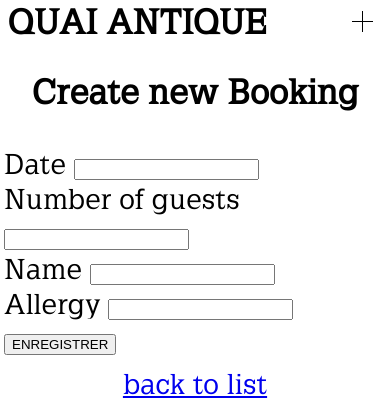
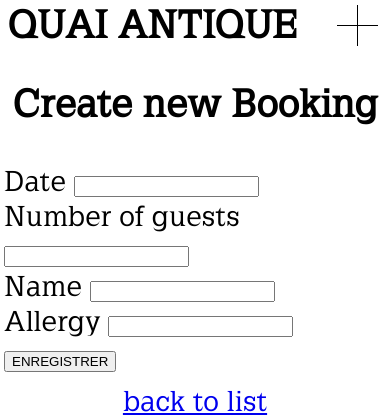
Before and after one commit to stringnameQG/ECF-Restaurant, a Symfony app: template templates/booking/new.html.twig in a window 390 px wide. Shown: the top 420 px of the page. Run offline with Twig, Linux system fonts and the light colour scheme; the template is opened without the code that fills it, so the values that code supplies are empty; form fields are guessed from the names that the template uses; some libraries are stand-ins or nearby versions.

Commit message:
mise a jour des police pour format mobile

```diff
--- a/public/css/Base/base.css
+++ b/public/css/Base/base.css
@@ -25,8 +25,8 @@ header {
     margin: 0px;
 }
 .cross-div {
-    width: 40px;
-    height: 40px;
+    width: 50px;
+    height: 50px;
     background-color: #00000000;
     display: flex;
     flex-direction: row;
@@ -37,17 +37,17 @@ header {
 .cross {
     background: #000000;
     width: 1px;
-    height: 21px;
+    height: 41px;
     position: relative;
 }
 .cross:after {
-    width: 21px;
+    width: 41px;
     height: 1px;
     background: rgb(0, 0, 0);
     content: "";
-    left: -10px;
+    left: -20px;
     position: absolute;
-    top: 10px;
+    top: 20px;
 }
 nav {
     width: 100%;
@@ -101,18 +101,18 @@ footer {
 }
 
 h1 {
-    font-size: 34px;
+    font-size: 38px;
 }
 h2 {
     margin: 4px;
-    font-size: 28px;
+    font-size: 30px;
 }
 h3 {
     margin: 2px;
-    font-size: 22px;
+    font-size: 26px;
 }
 p {
-    font-size: 16px;
+    font-size: 22px;
     margin: 2px;
 }
 
--- a/public/css/Carte/carte.css
+++ b/public/css/Carte/carte.css
@@ -1,5 +1,5 @@
 main {
-    max-width: 700px;
+    max-width: 1000px;
     margin: 6px;
     padding: 6px;
     border: solid 1px black;
```
